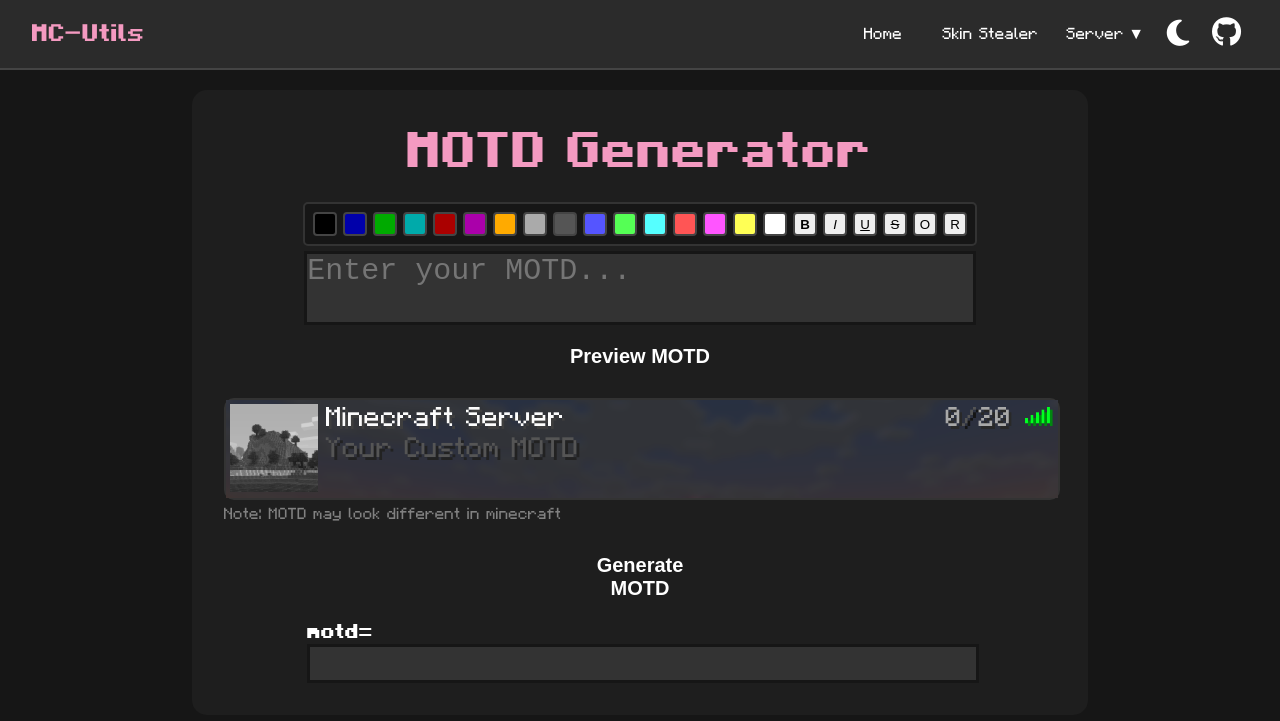
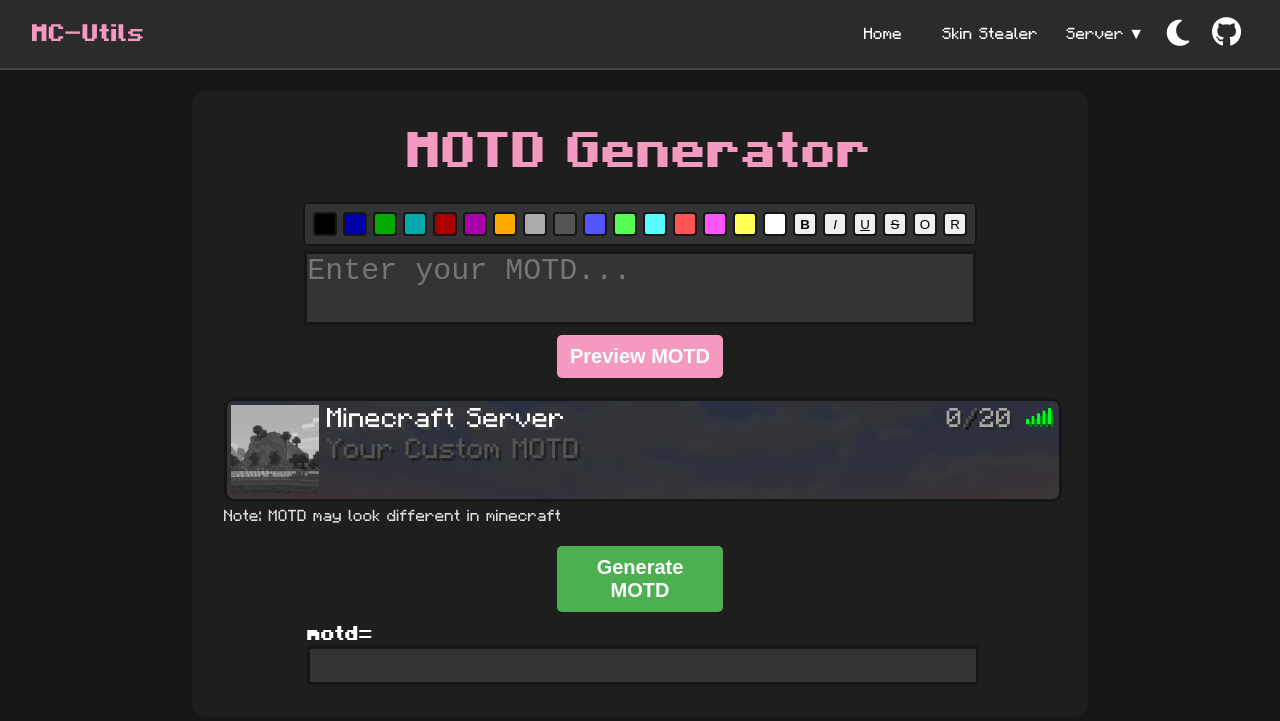
Before and after one commit to SyddersLMAO/mc-utils, a Jekyll site: the page built from pages/utils/server/motd-generator/main.html, in a window 1280 px wide. Shown: the top 721 px of the page. Built offline with Jekyll 4.4.1, drawn with Linux system fonts in a browser that asks for light colours; nearby versions of some CDN libraries.

Commit message:
finished switching to using css variables

```diff
--- a/assets/css/style.css
+++ b/assets/css/style.css
@@ -15,9 +15,11 @@
   --secondary: #4CAF50;
   --secondary-hover: #45a049;
 
-  --background-color: #fff;
+  --background-color: #f7f7f7;
   --secondary-background-color: #eee;
-  --container-background-color: #e7e7e7;
+  --container-background-color: #fff;
+
+  --background-outline-color: #ccc;
 
   --text-color: #333;
   --secondary-text-color: #222;
@@ -37,6 +39,8 @@ body.dark-mode {
   --background-color: #161616;
   --secondary-background-color: #333;
   --container-background-color: #1e1e1e;
+
+  --background-outline-color: #161616;
 
   --text-color: #ffffff;
   --secondary-text-color: #ddd;
--- a/pages/utils/server/motd-generator/style.css
+++ b/pages/utils/server/motd-generator/style.css
@@ -1,8 +1,8 @@
 .color-button-group {
     margin-bottom: 5px;
-    background-color: #161616;
+    background-color: var(--secondary-background-color);
     padding: 5px;
-    border: 2px solid #333;
+    border: 2px solid var(--background-outline-color);
     border-radius: 5px;
     display: flex;
     flex-wrap: wrap;
@@ -12,7 +12,7 @@
 .color-button-group button {
     width: 24px;
     height: 24px;
-    border: 2px solid #444;
+    border: 2px solid var(--background-outline-color);
     border-radius: 4px;
     margin: 3px;
     cursor: pointer;
@@ -24,18 +24,13 @@
     transform: scale(1.1);
 }
 
-.color-button-group button.selected {
-    border: 2px solid #fff;
-    box-shadow: 0 0 5px #fff;
-}
-
 #motd-input {
     resize: none;
     font-size: 30px;
     width: 80%;
-    border: 3px solid #161616;
-    background-color: #333;
-    color: white;
+    border: 3px solid var(--background-outline-color);
+    background-color: var(--secondary-background-color);
+    color: var(--text-color);
     margin-bottom: 10px;
 }
 
@@ -44,7 +39,7 @@
 }
 
 .motd-container small {
-    color: #818181;
+    color: var(--secondary-text-color);
     font-size: 100%;
 }
 
@@ -53,13 +48,14 @@
     display: inline-block;
     width: 100%;
     margin: 0 auto 0 auto;
-    border: 2px solid #333;
+    border: 3px solid var(--background-outline-color);
     border-radius: 10px;
 }
 
 .motd-background {
     display: block;
     width: 100%;
+    border-radius: 7px;
 }
 
 .motd-text-overlay {
@@ -92,7 +88,7 @@ pre {
 
 
 #preview-button {
-    background-color: var(--pink);
+    background-color: var(--primary);
     color: white;
     margin-bottom: 20px;
     width: 20%;
@@ -106,12 +102,12 @@ pre {
 }
 
 #preview-button:hover {
-    background-color: var(--pink-hover);
+    background-color: var(--primary-hover);
 }
 
 #generate-button {
     color: white;
-    background-color: var(--green);
+    background-color: var(--secondary);
     margin-bottom: 10px;
     width: 20%;
     padding: 10px;
@@ -124,7 +120,7 @@ pre {
 }
 
 #generate-button:hover {
-    background-color: var(--green-hover);
+    background-color: var(--secondary-hover);
 }
 
 .output {
@@ -136,8 +132,8 @@ pre {
     width: 100%;
     font-size: 20px;
     resize: none;
-    border: 3px solid #161616;
-    background-color: #333;
+    border: 3px solid var(--background-outline-color);
+    background-color: var(--secondary-background-color);
     color: white;
     padding: 5px 0px;
 }
```
Also changed, not shown: pages/utils/server/server-icon-generator/style.css (+5 -5 lines), pages/utils/server/server-properties-editor/style.css (+14 -14 lines), pages/utils/server/server-status/style.css (+6 -4 lines).
